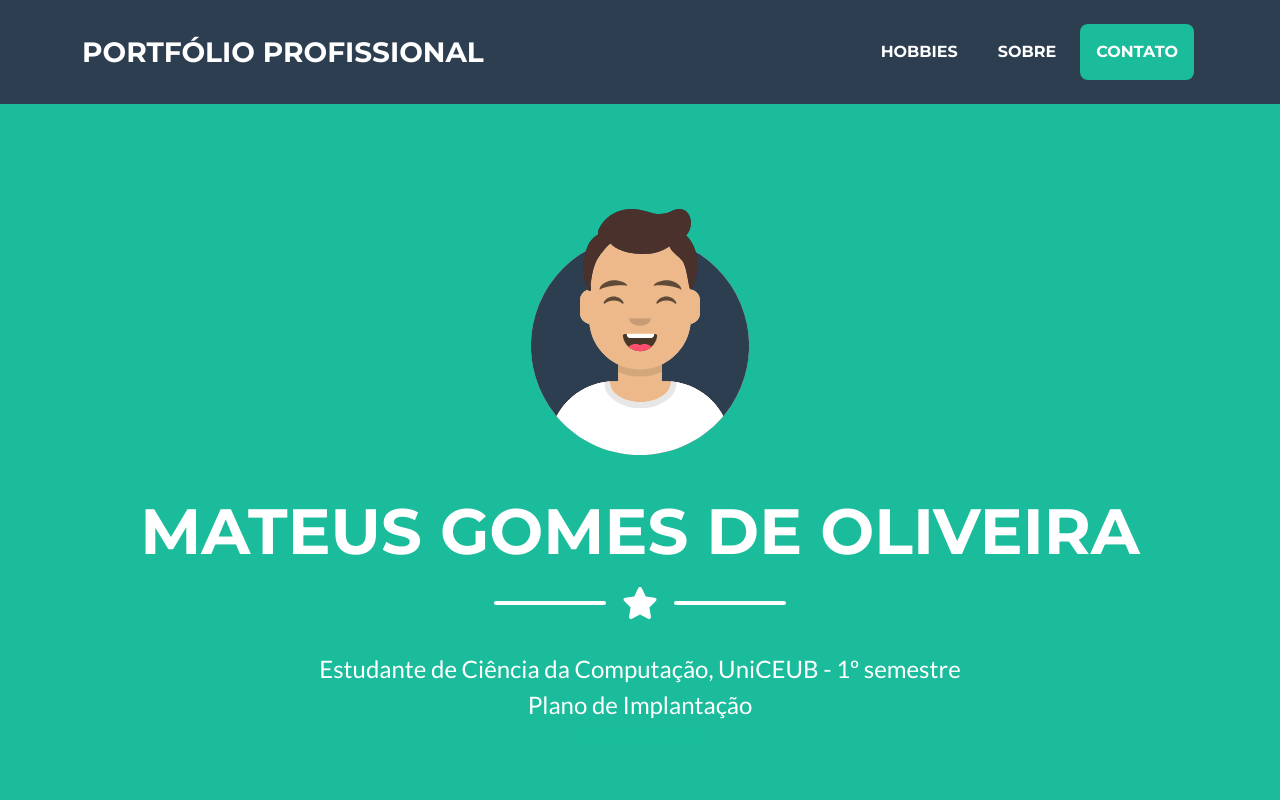
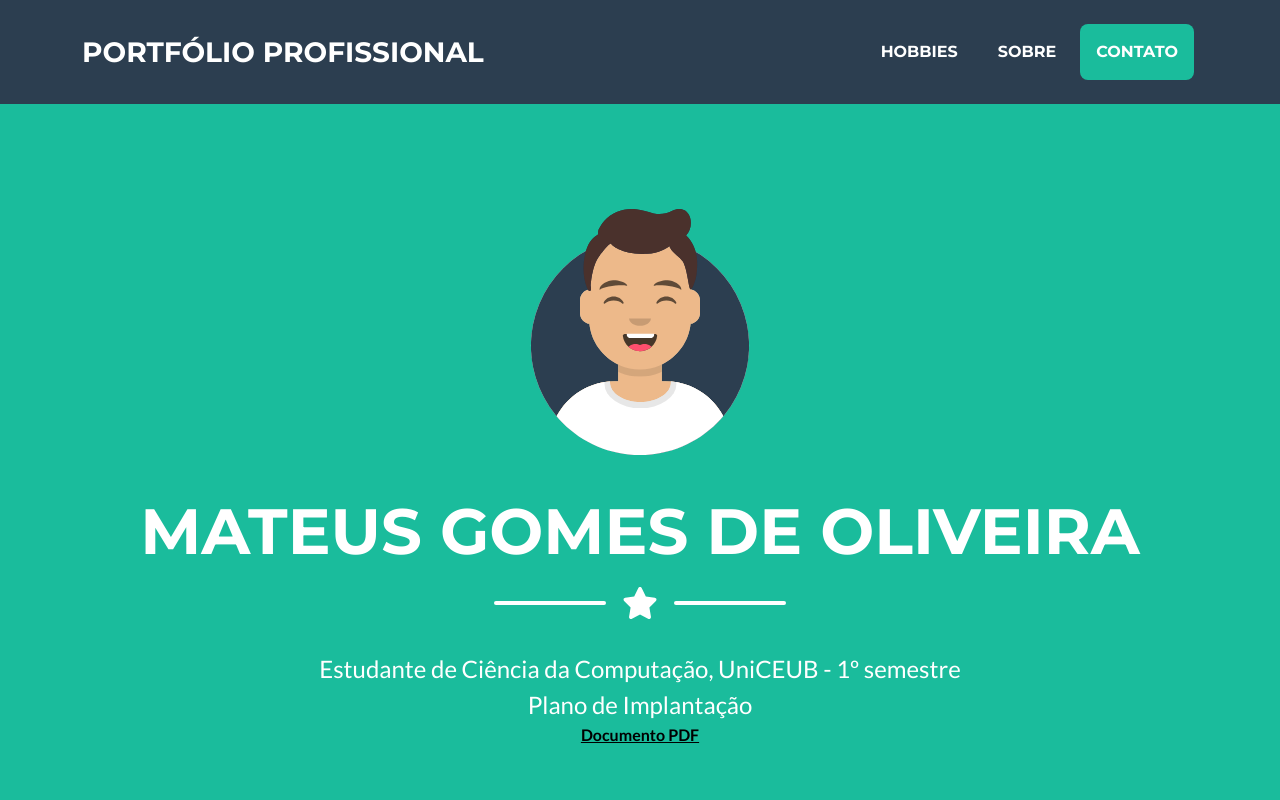
Before and after one commit to MateusProg/github_page, a plain HTML site: page index.html in a window 1280 px wide. Shown: the top 800 px of the page. Drawn offline with nearby package versions, Linux system fonts and the light colour scheme.

Commit message:
Update index.html

```diff
--- a/index.html
+++ b/index.html
@@ -50,7 +50,7 @@
                 <!-- Masthead Subheading-->
                 <p class="masthead-subheading font-weight-light mb-0">Estudante de Ciência da Computação, UniCEUB - 1º semestre</p>
                 <p class="masthead-subheading font-weight-light mb-0">Plano de Implantação</p>
-                <a href="https://drive.google.com/file/d/1qZnulWUev8cX0HkcThPszmZ2pUJCtJu6/view?usp=drive_link" style="text-align: center;">Documento PDF</a>
+                <a href="https://drive.google.com/file/d/1qZnulWUev8cX0HkcThPszmZ2pUJCtJu6/view?usp=drive_link" style="text-align: center;color: black;font-weight: bold;">Documento PDF</a>
             </div>
         </header>
         <!-- Portfolio Section-->
```
